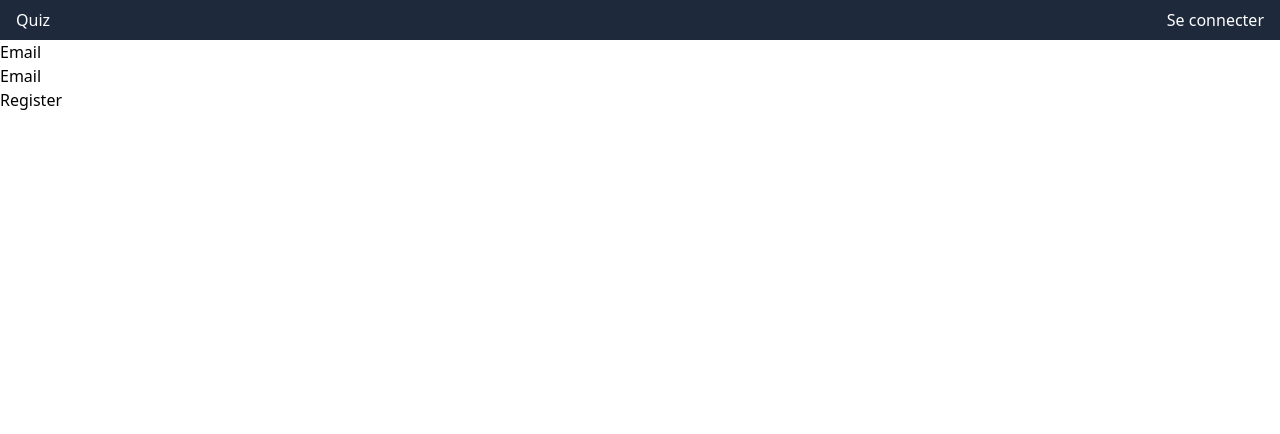
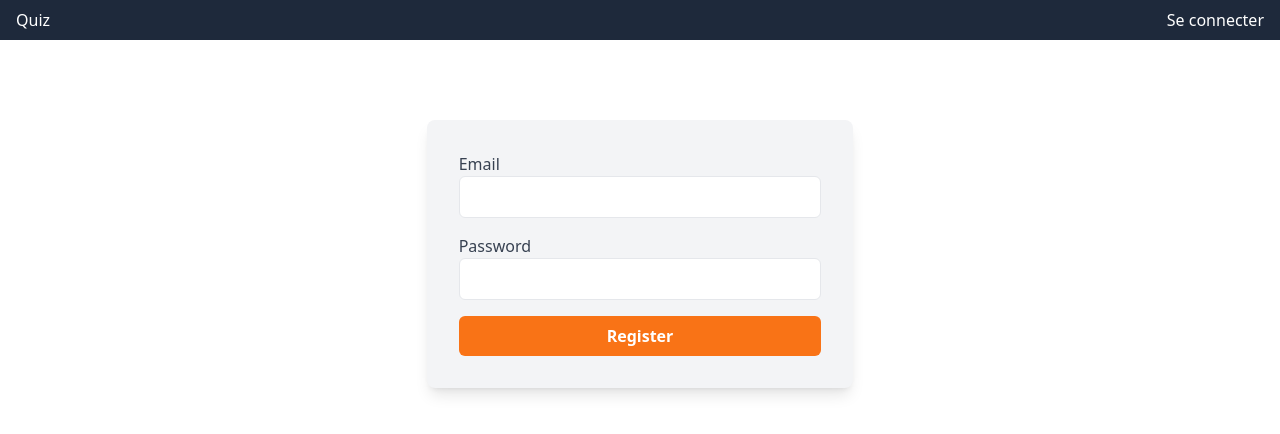
Before and after one commit to RSelwa/web-realtime, a Next.js app in the folder front/: page /register in a window 1280 px wide. Shown: the top 434 px of the page. Built offline with nearby package versions, Linux system fonts and the light colour scheme; no server answers.

Commit message:
ajout du style

```diff
--- a/front/pages/login.tsx
+++ b/front/pages/login.tsx
@@ -19,17 +19,38 @@
     }
   }
   return (
-    <form onSubmit={handleSubmit(registerUser)}>
-      <fieldset>
-        <label htmlFor="email">Email</label>
-        <input type="email" {...register("email")}></input>
-      </fieldset>
-      <fieldset>
-        <label htmlFor="email">Email</label>
-        <input type="password" {...register("password")}></input>
-      </fieldset>
-      <button type="submit">Login</button>
-    </form>
+    <div className="mt-20 flex h-full items-center justify-center">
+      <div className="w-10/12 rounded-lg bg-gray-100 p-8 shadow-lg md:w-1/3">
+        <form onSubmit={handleSubmit(registerUser)} className="space-y-4">
+          <div>
+            <label htmlFor="email" className="block text-gray-700">
+              Email
+            </label>
+            <input
+              type="email"
+              {...register("email")}
+              className="w-full rounded-md border p-2"
+            ></input>
+          </div>
+          <div>
+            <label htmlFor="password" className="block text-gray-700">
+              Password
+            </label>
+            <input
+              type="password"
+              {...register("password")}
+              className="w-full rounded-md border p-2"
+            ></input>
+          </div>
+          <button
+            type="submit"
+            className="w-full rounded-md bg-blue-500 py-2 font-bold text-white hover:bg-blue-700"
+          >
+            Login
+          </button>
+        </form>
+      </div>
+    </div>
   )
 }
 
--- a/front/pages/register.tsx
+++ b/front/pages/register.tsx
@@ -25,17 +25,38 @@
     }
   }
   return (
-    <form onSubmit={handleSubmit(registerUser)}>
-      <fieldset>
-        <label htmlFor="email">Email</label>
-        <input type="email" {...register("email")}></input>
-      </fieldset>
-      <fieldset>
-        <label htmlFor="email">Email</label>
-        <input type="password" {...register("password")}></input>
-      </fieldset>
-      <button type="submit">Register</button>
-    </form>
+    <div className="mt-20 flex h-full items-center justify-center">
+      <div className="w-10/12 rounded-lg bg-gray-100 p-8 shadow-lg md:w-1/3">
+        <form onSubmit={handleSubmit(registerUser)} className="space-y-4">
+          <fieldset>
+            <label htmlFor="email" className="block text-gray-700">
+              Email
+            </label>
+            <input
+              type="email"
+              {...register("email")}
+              className="w-full rounded-md border p-2"
+            ></input>
+          </fieldset>
+          <fieldset>
+            <label htmlFor="password" className="block text-gray-700">
+              Password
+            </label>
+            <input
+              type="password"
+              {...register("password")}
+              className="w-full rounded-md border p-2"
+            ></input>
+          </fieldset>
+          <button
+            type="submit"
+            className="w-full rounded-md bg-orange-500 py-2 font-bold text-white hover:bg-blue-700"
+          >
+            Register
+          </button>
+        </form>
+      </div>
+    </div>
   )
 }
 
--- a/front/pages/room/index.tsx
+++ b/front/pages/room/index.tsx
@@ -26,18 +26,34 @@
   }
 
   return (
-    <div>
-      <form onSubmit={handleSubmit(joinRoom)}>
-        <fieldset>
-          <label htmlFor="pseudo">Pseudo</label>
-          <input required type="text" {...register("pseudo")} />
-        </fieldset>
-        <Link href={`/room/${getValues("pseudo")}`} legacyBehavior>
-          <a>Rejoindre</a>
-        </Link>
-      </form>
-      <div>
-        <button onClick={createRoom}>Créer</button>
+    <div className="relative flex h-screen flex-col items-center justify-center bg-black bg-cover bg-center">
+      <div className="flex flex-col items-center">
+        <form onSubmit={handleSubmit(joinRoom)} className="text-white">
+          <fieldset className="mb-4">
+            <label htmlFor="pseudo" className=" mr-4  text-white">
+              Pseudo :
+            </label>
+            <input
+              required
+              type="text"
+              {...register("pseudo")}
+              className="rounded-md bg-gray-800 p-2 text-white"
+            />
+          </fieldset>
+          <div className="flex">
+            <Link href={`/room/${getValues("pseudo")}`} legacyBehavior>
+              <a className="flex-1 rounded-l-md bg-blue-500 px-4 py-2 font-bold text-white hover:bg-blue-700">
+                Rejoindre
+              </a>
+            </Link>
+            <button
+              onClick={createRoom}
+              className="flex-1 rounded-r-md bg-green-500 px-4 py-2 font-bold text-white hover:bg-green-700"
+            >
+              Créer
+            </button>
+          </div>
+        </form>
       </div>
     </div>
   )
```
